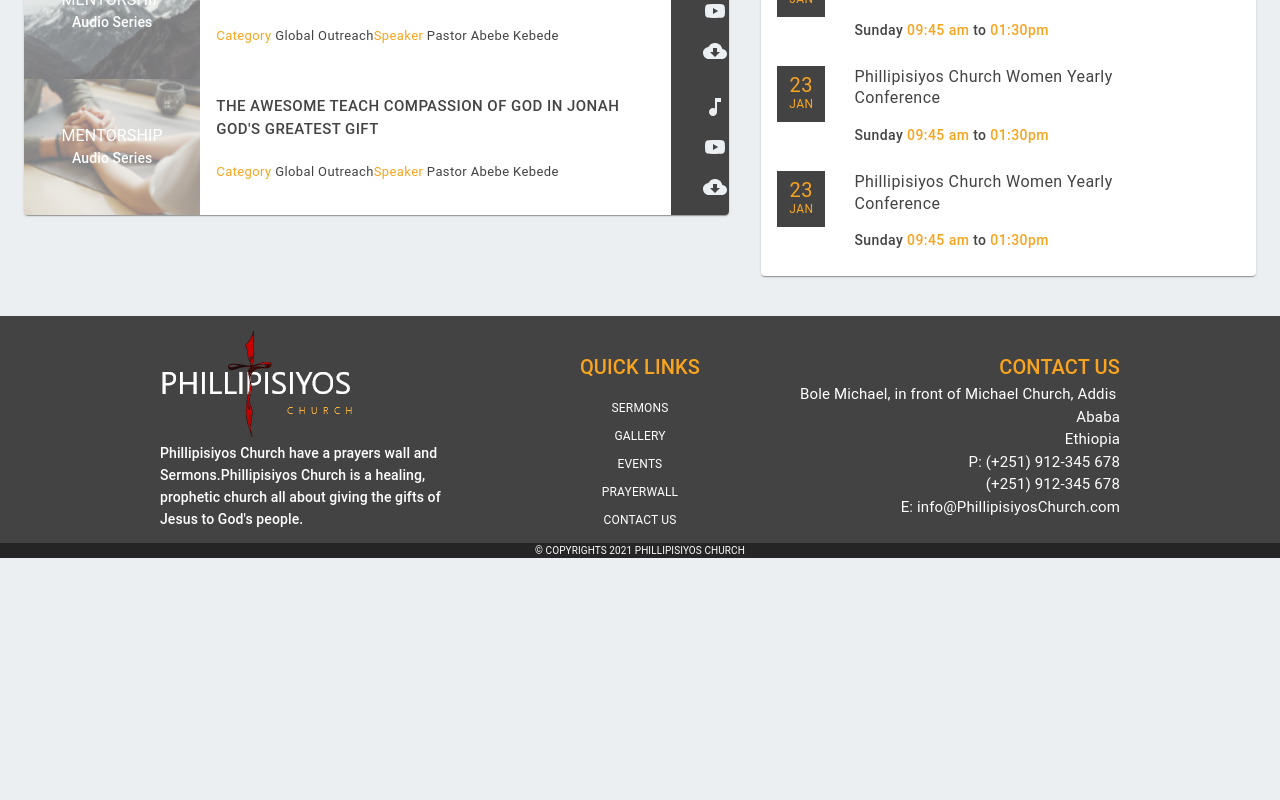
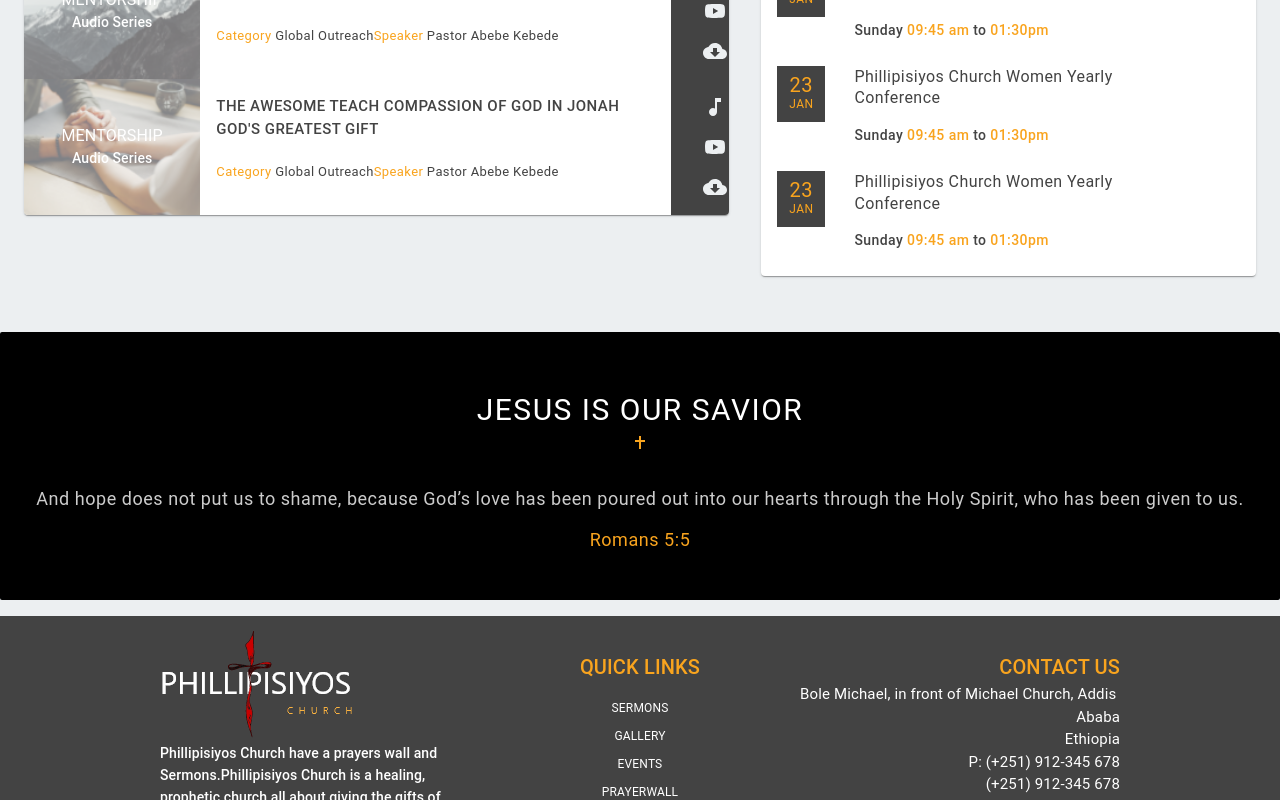
Before and after one commit to Alazar-dev/Filadelfia-web, a React (Create React App) app: page / in a window 1280 px wide. Shown: the part 2081-2881 px from the top of the page. Before the commit the page ends 2639 px from the top, so only its background shows below. Built offline with nearby package versions, Linux system fonts and the light colour scheme.

Commit message:
📦 NEW: adds saviour section to home

```diff
--- /dev/null
+++ b/src/components/home/Savior.jsx
@@ -0,0 +1,77 @@
+import {
+  Box,
+  Button,
+  createStyles,
+  makeStyles,
+  Typography,
+} from "@material-ui/core";
+import React from "react";
+import Cross from "../../assets/Home/Our Vision/Cross.png";
+
+const useStyles = makeStyles((theme) =>
+  createStyles({
+    root: {
+      background: "#000000 0% 0% no-repeat padding-box",
+      textAlign: "center",
+      borderRadius: "2px",
+    },
+    title: {
+      fontSize: "30px",
+      letterSpacing: "1.5px",
+      lineHeight: "28px",
+      textAlign: "center",
+      paddingBottom: "10px",
+    },
+    text: {
+      fontSize: "18px",
+      letterSpacing: "0.54px",
+      lineHeight: "41px",
+      textAlign: "center",
+      color: "#CCCCCC",
+    },
+    yellowText: {
+      color: theme.palette.primary.main,
+      letterSpacing: "0.54px",
+      lineHeight: "41px",
+      fontSize: "18px",
+    },
+  })
+);
+
+function Savior() {
+  const classes = useStyles();
+  return (
+    <Box
+      py={5}
+      my={2}
+      display="flex"
+      justifyContent="center"
+      flexDirection="column"
+      alignItems="center"
+      className={classes.root}
+    >
+      <Box py={3}>
+        <Typography
+          color="textSecondary"
+          variant="h5"
+          className={classes.title}
+        >
+          JESUS IS OUR SAVIOR
+        </Typography>
+        <img src={Cross} alt="Cross" />
+      </Box>
+
+      <Typography
+        className={classes.text}
+        variant="body1"
+        color="textSecondary"
+      >
+        And hope does not put us to shame, because God’s love has been poured
+        out into our hearts through the Holy Spirit, who has been given to us.
+      </Typography>
+      <Typography className={classes.yellowText}>Romans 5:5</Typography>
+    </Box>
+  );
+}
+
+export default Savior;
--- a/src/components/home/latestSermons/Events.jsx
+++ b/src/components/home/latestSermons/Events.jsx
@@ -70,7 +70,7 @@ export function EventsCard() {
   return (
     <>
       <Box py={5} display="flex">
-        <Typography variant="h4">Latest Sermons</Typography>
+        <Typography variant="h4">Events </Typography>
         <span className={classes.cross}>
           <img src={Cross} alt="Cross" />
         </span>
--- a/src/pages/home/Home.js
+++ b/src/pages/home/Home.js
@@ -5,6 +5,7 @@ import Donate from "../../components/home/Donate";
 import LatestSermon from "../../components/home/LatestSermon";
 import SermonEvents from "../../components/home/latestSermons/SermonEvents";
 import OurVisions from "../../components/home/OurVisions";
+import Savior from "../../components/home/Savior";
 
 function Home() {
   return (
@@ -14,6 +15,7 @@ function Home() {
       <OurVisions />
       <Donate />
       <SermonEvents />
+      <Savior />
     </Box>
   );
 }
```
